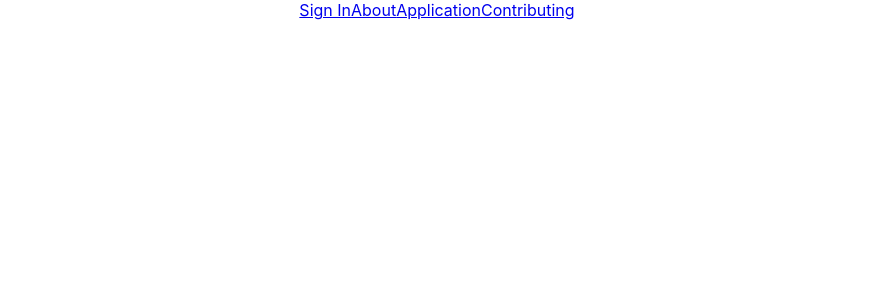
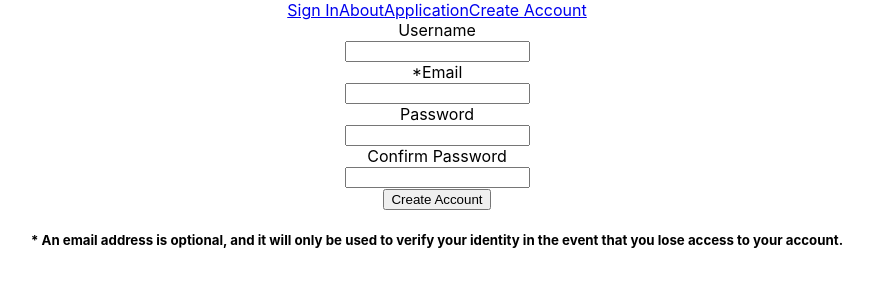
Before and after one commit to QED0711/score-study-react, a React (Create React App) app: page /create-account in a window 1280 px wide. Shown: the top 300 px of the page, without its empty margins (203-1076 px from the left). Built offline with nearby package versions, Linux system fonts and the light colour scheme.

Commit message:
added create account form with working api

```diff
--- a/src/App.js
+++ b/src/App.js
@@ -11,6 +11,7 @@ import NavDesktop from "./components/navigation/NavDesktop";
 import PeriodContainer from "./components/periods/PeriodContainer";
 import ScoreDisplay from "./components/ScoreDisplay";
 import UserSignIn from "./components/users/UserSignIn";
+import CreateUser from "./components/users/CreateUser";
 import Logout from "./components/users/Logout";
 import AccountSettings from "./components/users/AccountSettings";
 
@@ -34,6 +35,9 @@ function App() {
               <Route exact path="/sign-in">
                 <UserSignIn />
               </Route>
+              <Route exact path="/create-account">
+                <CreateUser />
+              </Route>
               <Route exact path="/change-password">
                 <AccountSettings />
               </Route>
--- a/src/components/navigation/NavDesktop.js
+++ b/src/components/navigation/NavDesktop.js
@@ -11,7 +11,7 @@ const NavDesktop = () => {
       {!s.user && <Link to="/sign-in">Sign In</Link>}
       <Link to="/">About</Link>
       <Link to="/app">Application</Link>
-      <Link to="/contributing">Contributing</Link>
+      {!s.user && <Link to="/create-account">Create Account</Link>}
       {s.user && <Link to="/logout">Logout</Link>}
       {s.user && <Link to="/change-password">Change Password</Link>}
       {s.user && s.user.authorization === "admin" && <Link to="/admin">Admin</Link>}
--- /dev/null
+++ b/src/components/users/CreateUser.js
@@ -0,0 +1,70 @@
+import React, { useContext, useState } from "react";
+import { UserContext } from "../../state/UserProvider";
+import { Redirect } from "react-router-dom";
+
+// API
+import { createUser } from "../../js/apiRequests";
+
+const CreateUser = () => {
+  const { state: s, stateMethods: sm } = useContext(UserContext);
+  const [passwordMatch, setPasswordMatch] = useState(null);
+
+  if (s.user) return <Redirect to="/" />;
+
+  const handleSubmit = e => {
+    e.preventDefault();
+
+    const username = document.getElementById("username").value;
+    const email = document.getElementById("email").value;
+    const password = document.getElementById("password").value;
+    const passwordConfirm = document.getElementById("password-confirm").value;
+
+    if (password !== passwordConfirm) {
+      setPasswordMatch("no match");
+    } else {
+      setPasswordMatch("match");
+      createUser({ username, email, password }, sm);
+    }
+  };
+
+  return (
+    <div>
+      <form id="create-user-form" onSubmit={handleSubmit}>
+        <label htmlFor="username">Username</label>
+        <br />
+        <input id="username" type="text" required />
+
+        <br />
+
+        <label htmlFor="email">*Email</label>
+        <br />
+        <input id="email" type="email" />
+
+        <br />
+
+        <label htmlFor="password">Password</label>
+        <br />
+        <input id="password" type="password" required />
+
+        <br />
+
+        <label htmlFor="password-confirm">Confirm Password</label>
+        <br />
+        <input id="password-confirm" type="password" required />
+
+        <br />
+
+        <input type="submit" value="Create Account" />
+      </form>
+      {passwordMatch === "no match" && (
+        <h4 style={{ color: "red" }}>Passwords do not match</h4>
+      )}
+      <h5>
+        * An email address is optional, and it will only be used to verify your
+        identity in the event that you lose access to your account.
+      </h5>
+    </div>
+  );
+};
+
+export default CreateUser;
--- a/src/js/apiRequests.js
+++ b/src/js/apiRequests.js
@@ -78,6 +78,36 @@ export const getComposers = setComposers => {
 // ---------------------------- USER API ----------------------------
 
 /*
+:::::::::::::::::
+:: CREATE USER ::
+:::::::::::::::::
+*/
+
+export const createUser = (userData, sm) => {
+  const settings = {
+    async: true,
+    crossDomain: true,
+    url: baseURL + "/users/create",
+    method: "POST",
+    headers: {
+      "cache-control": "no-cache",
+      "Access-Control-Allow-Origin": true
+    },
+    processData: true,
+    data: userData
+  };
+
+  $.ajax(settings).done(function(response) {
+    if (response.error) {
+
+    } else {
+      console.log(response)
+      sm.setUser(response)
+    }
+  });
+};
+
+/*
 ::::::::::::::::::
 :: SIGN IN USER ::
 ::::::::::::::::::
```
